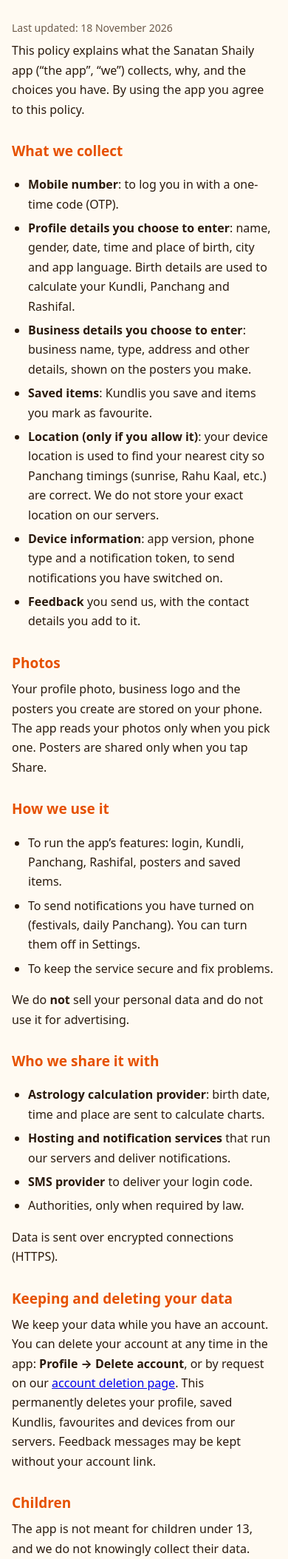
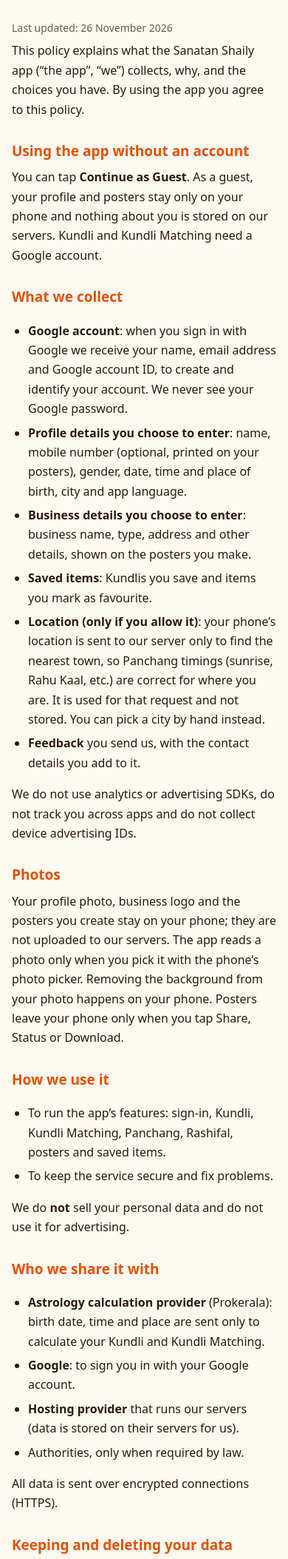
Before and after one commit to rajchovatiya/Sanatan_mitra_Backend, a Laravel app: page /privacy in a window 390 px wide. Shown: the part 133-2240 px from the top of the page at 74% size. Run offline with Laravel 12, Linux system fonts and the light colour scheme; data comes from the database, SQL or seed files in the repository; parts of the project's set-up code (start-up, migrations or seed data) failed here and were passed over.

Commit message:
Update privacy policy and deletion page for Google sign-in
The privacy policy described mobile OTP login, an SMS provider and
notification tokens. It now matches the app: Google sign-in (name, email,
account ID), guest mode, optional phone and birth details, location sent
only to find the nearest town and not stored, birth details to the
astrology provider, photos kept on the phone, no analytics or ads, and a
contact line that falls back to the Play listing email.

The web deletion request now asks for the Google email instead of a
mobile number.

Co-Authored-By: Claude Opus 5.5 <noreply@anthropic.com>

```diff
--- a/app/Http/Controllers/PublicPageController.php
+++ b/app/Http/Controllers/PublicPageController.php
@@ -33,16 +33,17 @@ class PublicPageController extends Controller
     /** A deletion request from someone who no longer has the app; lands in Admin → Feedback. */
     public function requestDeletion(Request $request): RedirectResponse
     {
+        // Accounts sign in with Google, so the request names the email address.
         $data = $request->validate([
-            'mobile' => ['required', 'regex:/^\+?[0-9 ]{10,15}$/'],
+            'email' => ['required', 'email:rfc', 'max:191'],
             'note' => ['nullable', 'string', 'max:500'],
         ]);
-        $mobile = preg_replace('/\D/', '', $data['mobile']);
+        $email = strtolower(trim($data['email']));
 
         Feedback::create([
-            'message' => "ACCOUNT DELETION REQUEST for mobile {$mobile}."
+            'message' => "ACCOUNT DELETION REQUEST for {$email}."
                 .(filled($data['note'] ?? null) ? "\nNote: {$data['note']}" : ''),
-            'contact' => $mobile,
+            'contact' => $email,
             'platform' => 'web',
         ]);
 
--- a/resources/views/public/page.blade.php
+++ b/resources/views/public/page.blade.php
@@ -13,52 +13,58 @@
         <div class="body">{{ $body }}</div>
 
     @elseif ($slug === 'privacy')
-        <p class="muted">Last updated: 18 November 2026</p>
+        <p class="muted">Last updated: 26 November 2026</p>
         <p>This policy explains what the Sanatan Shaily app (“the app”, “we”) collects, why, and the choices you have.
             By using the app you agree to this policy.</p>
 
+        <h2>Using the app without an account</h2>
+        <p>You can tap <b>Continue as Guest</b>. As a guest, your profile and posters stay only on your phone and nothing
+            about you is stored on our servers. Kundli and Kundli Matching need a Google account.</p>
+
         <h2>What we collect</h2>
         <ul>
-            <li><b>Mobile number</b>: to log you in with a one-time code (OTP).</li>
-            <li><b>Profile details you choose to enter</b>: name, gender, date, time and place of birth, city and app language.
-                Birth details are used to calculate your Kundli, Panchang and Rashifal.</li>
+            <li><b>Google account</b>: when you sign in with Google we receive your name, email address and Google account
+                ID, to create and identify your account. We never see your Google password.</li>
+            <li><b>Profile details you choose to enter</b>: name, mobile number (optional, printed on your posters), gender,
+                date, time and place of birth, city and app language.</li>
             <li><b>Business details you choose to enter</b>: business name, type, address and other details, shown on the
                 posters you make.</li>
             <li><b>Saved items</b>: Kundlis you save and items you mark as favourite.</li>
-            <li><b>Location (only if you allow it)</b>: your device location is used to find your nearest city so
-                Panchang timings (sunrise, Rahu Kaal, etc.) are correct. We do not store your exact location on our servers.</li>
-            <li><b>Device information</b>: app version, phone type and a notification token, to send notifications you
-                have switched on.</li>
+            <li><b>Location (only if you allow it)</b>: your phone’s location is sent to our server only to find the
+                nearest town, so Panchang timings (sunrise, Rahu Kaal, etc.) are correct for where you are. It is used for
+                that request and not stored. You can pick a city by hand instead.</li>
             <li><b>Feedback</b> you send us, with the contact details you add to it.</li>
         </ul>
+        <p>We do not use analytics or advertising SDKs, do not track you across apps and do not collect device advertising IDs.</p>
 
         <h2>Photos</h2>
-        <p>Your profile photo, business logo and the posters you create are stored on your phone. The app reads your photos
-            only when you pick one. Posters are shared only when you tap Share.</p>
+        <p>Your profile photo, business logo and the posters you create stay on your phone; they are not uploaded to our
+            servers. The app reads a photo only when you pick it with the phone’s photo picker. Removing the background from
+            your photo happens on your phone. Posters leave your phone only when you tap Share, Status or Download.</p>
 
         <h2>How we use it</h2>
         <ul>
-            <li>To run the app’s features: login, Kundli, Panchang, Rashifal, posters and saved items.</li>
-            <li>To send notifications you have turned on (festivals, daily Panchang). You can turn them off in Settings.</li>
+            <li>To run the app’s features: sign-in, Kundli, Kundli Matching, Panchang, Rashifal, posters and saved items.</li>
             <li>To keep the service secure and fix problems.</li>
         </ul>
         <p>We do <b>not</b> sell your personal data and do not use it for advertising.</p>
 
         <h2>Who we share it with</h2>
         <ul>
-            <li><b>Astrology calculation provider</b>: birth date, time and place are sent to calculate charts.</li>
-            <li><b>Hosting and notification services</b> that run our servers and deliver notifications.</li>
-            <li><b>SMS provider</b> to deliver your login code.</li>
+            <li><b>Astrology calculation provider</b> (Prokerala): birth date, time and place are sent only to calculate your
+                Kundli and Kundli Matching.</li>
+            <li><b>Google</b>: to sign you in with your Google account.</li>
+            <li><b>Hosting provider</b> that runs our servers (data is stored on their servers for us).</li>
             <li>Authorities, only when required by law.</li>
         </ul>
-        <p>Data is sent over encrypted connections (HTTPS).</p>
+        <p>All data is sent over encrypted connections (HTTPS).</p>
 
         <h2>Keeping and deleting your data</h2>
         <p>We keep your data while you have an account. You can delete your account at any time in the app:
             <b>Profile → Delete account</b>, or by request on our
             <a href="{{ route('public.delete-account') }}">account deletion page</a>. This permanently deletes your
-            profile, saved Kundlis, favourites and devices from our servers. Feedback messages may be kept without your
-            account link.</p>
+            profile, Google account link, saved Kundlis and favourites from our servers. Feedback messages may be kept
+            without your account link. Signing out or uninstalling the app does not delete the account.</p>
 
         <h2>Children</h2>
         <p>The app is not meant for children under 13, and we do not knowingly collect their data.</p>
@@ -68,9 +74,8 @@
 
         <h2>Contact</h2>
         <p>Questions or requests about your data:
-            @if ($email) <a href="mailto:{{ $email }}">{{ $email }}</a>. @endif
+            @if ($email) <a href="mailto:{{ $email }}">{{ $email }}</a>. @else use the contact email on the app’s Google Play listing. @endif
             You can also use our <a href="{{ route('public.delete-account') }}">account deletion page</a>.</p>
-
     @else
         <p class="muted">Last updated: 18 November 2026</p>
         <p>By using the Sanatan Shaily app you agree to these terms.</p>
```
Also changed, not shown: resources/views/public/delete-account.blade.php (+7 -7 lines), tests/Feature/PublicPagesTest.php (+4 -4 lines).
